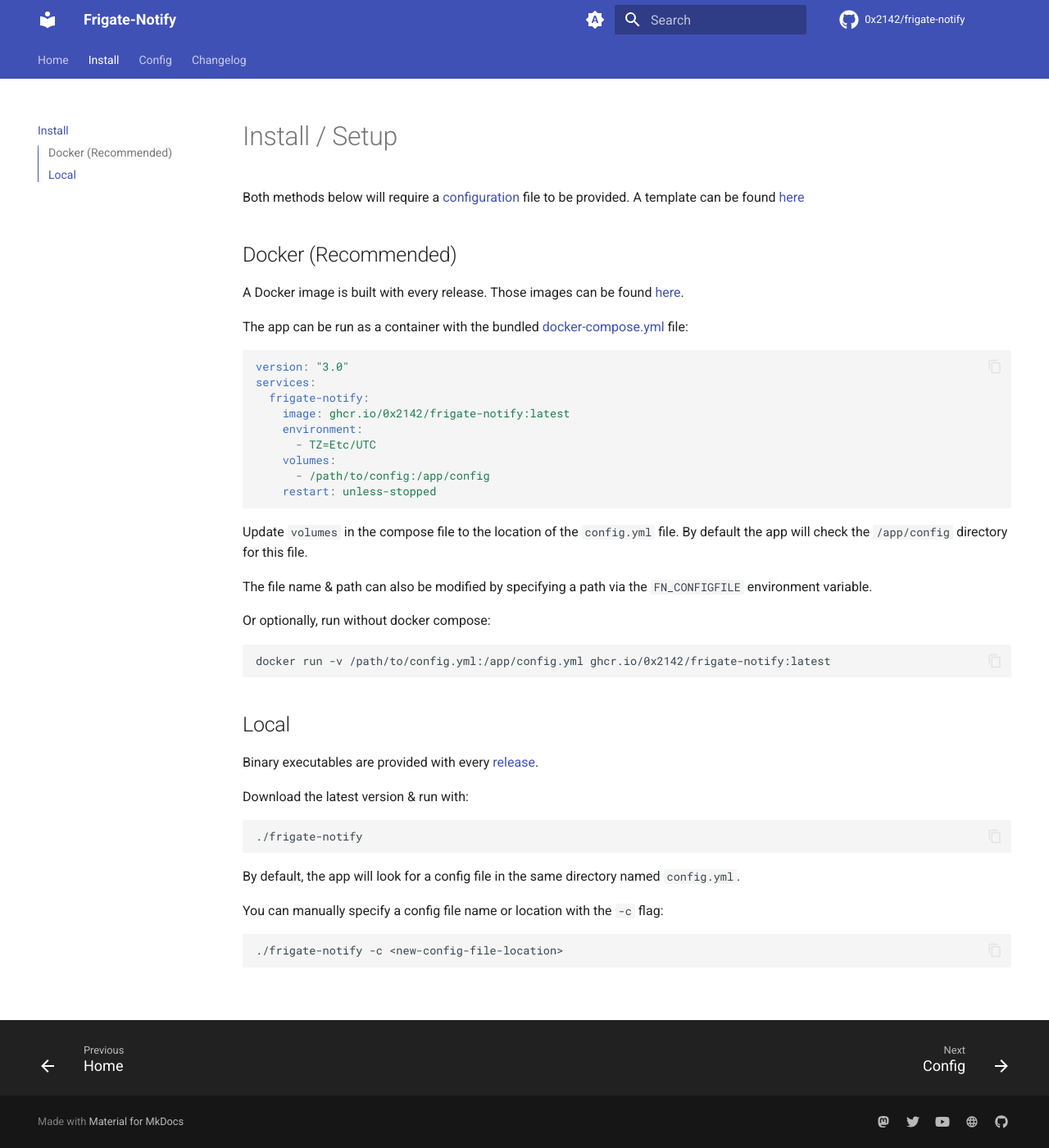
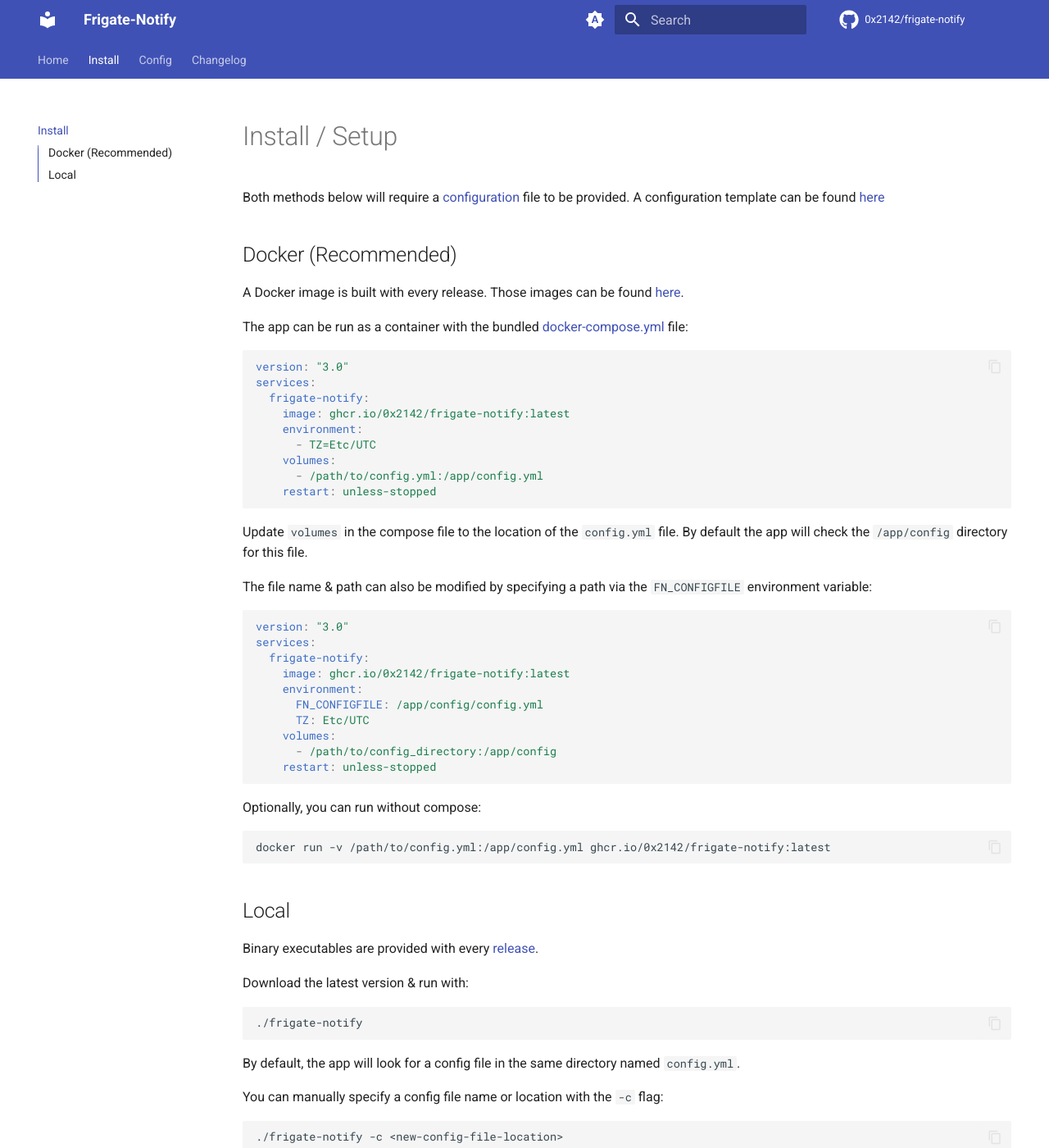
Before and after one commit to 0x2142/frigate-notify, an MkDocs documentation site: the page built from docs/install.md, in a window 1280 px wide and 1400 px high. Shown: the whole window at 82% size. Built offline with MkDocs 1.6.1 and Material for MkDocs 9.7.7, drawn with Linux system fonts in a browser that asks for light colours; comment, search, counter and statistics services are not loaded.

Commit message:
Minor docs updates

````diff
--- a/docker-compose.yml
+++ b/docker-compose.yml
@@ -5,5 +5,5 @@
     environment:
       - TZ=Etc/UTC
     volumes:
-      - /path/to/config:/app/config
+      - /path/to/config.yml:/app/config.yml
     restart: unless-stopped
--- a/docs/install.md
+++ b/docs/install.md
@@ -1,6 +1,6 @@
 # Install / Setup
 
-Both methods below will require a [configuration](config.md) file to be provided. A template can be found [here](config.md#sample-config)
+Both methods below will require a [configuration](config.md) file to be provided. A configuration template can be found [here](config.md#sample-config)
 
 ## Docker (Recommended)
 
@@ -16,16 +16,28 @@
     environment:
       - TZ=Etc/UTC
     volumes:
-      - /path/to/config:/app/config
+      - /path/to/config.yml:/app/config.yml
     restart: unless-stopped
-
 ```
 
 Update `volumes` in the compose file to the location of the `config.yml` file. By default the app will check the `/app/config` directory for this file.
 
-The file name & path can also be modified by specifying a path via the `FN_CONFIGFILE` environment variable.
+The file name & path can also be modified by specifying a path via the `FN_CONFIGFILE` environment variable:
 
-Or optionally, run without docker compose:
+```yaml
+version: "3.0"
+services:
+  frigate-notify:
+    image: ghcr.io/0x2142/frigate-notify:latest
+    environment:
+      FN_CONFIGFILE: /app/config/config.yml
+      TZ: Etc/UTC
+    volumes:
+      - /path/to/config_directory:/app/config
+    restart: unless-stopped
+```
+
+Optionally, you can run without compose:
 
 ```bash
 docker run -v /path/to/config.yml:/app/config.yml ghcr.io/0x2142/frigate-notify:latest
--- a/example-config.yml
+++ b/example-config.yml
@@ -4,7 +4,7 @@
 ## Event Collection Methods
 # Note: Only enable one - webapi OR mqtt
 frigate:
-  # Frigate host URL (ex. https://frigate.yourdomain.local)
+  # Frigate host URL (ex. https://frigate.yourdomain.tld)
   # This is required for both collection methods
   server:
   # Set to true if using SSL & a self-signed certificate
@@ -76,7 +76,7 @@
   gotify:
     # Set to true to enable alerting via a Gotify push notification server
     enabled: false
-    # Server URL (ex. https://push.yourdomain.local)
+    # Server URL (ex. https://push.yourdomain.tld)
     server:
     # Application token generated by Gotify
     token:
````
Also changed, not shown: docs/config.md (+6 -6 lines).
